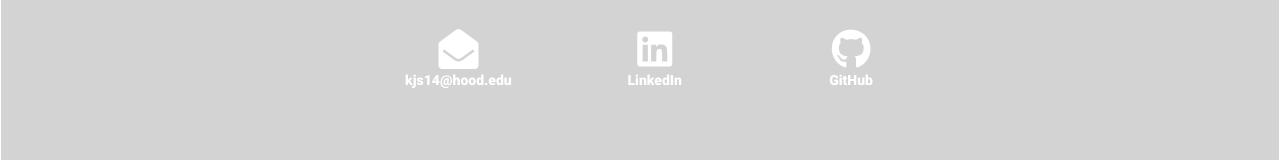
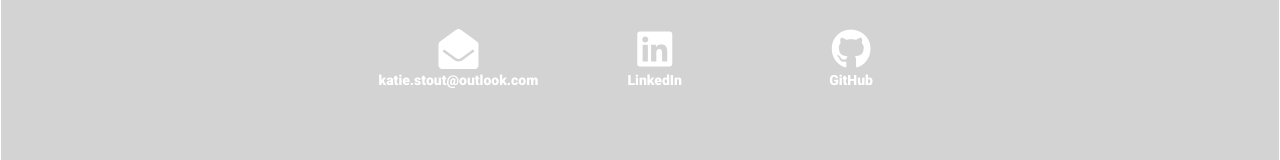
Before and after one commit to katherinestout/KatStout_ReactPortfolio, a React (Create React App) app: page / in a window 1280 px wide. Shown: the part 4680-4840 px from the top of the page. Built offline with nearby package versions, Linux system fonts and the light colour scheme.

Commit message:
contact update

```diff
--- a/src/components/About.js
+++ b/src/components/About.js
@@ -33,7 +33,7 @@ class About extends Component {
 
         <div className="about-box">
         <p>Download my resume!</p>
-        <a href ="https://drive.google.com/file/d/1WBAEbeo8aBRc0DJWZUDwKWy0q0c3OQQ1/view?usp=sharing">
+        <a href ="https://drive.google.com/file/d/1HZ7uluRVBYfiNid8Jwrd9XaQ2lrD0AJx/view?usp=sharing">
 
 
         <button type="button" className="btn btn">
--- a/src/components/Contact.js
+++ b/src/components/Contact.js
@@ -15,7 +15,7 @@ class Contact extends Component {
     <div className="container-contact">
    <div className="contact-box">
     <i className="fas fa-envelope-open"></i>
-    <p>   kjs14@hood.edu</p>
+    <p>   katie.stout@outlook.com</p>
 
     </div>
 
```
